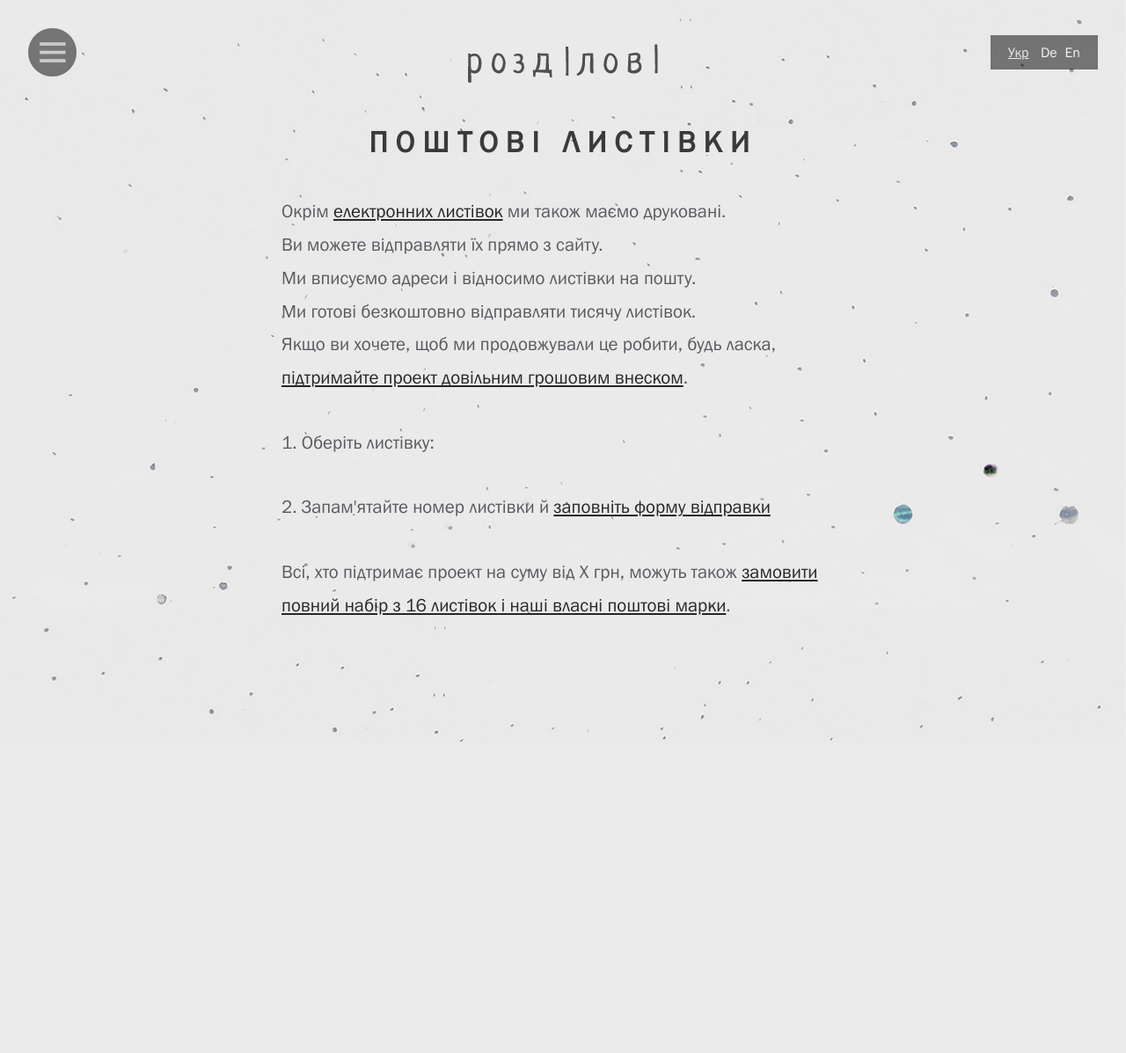
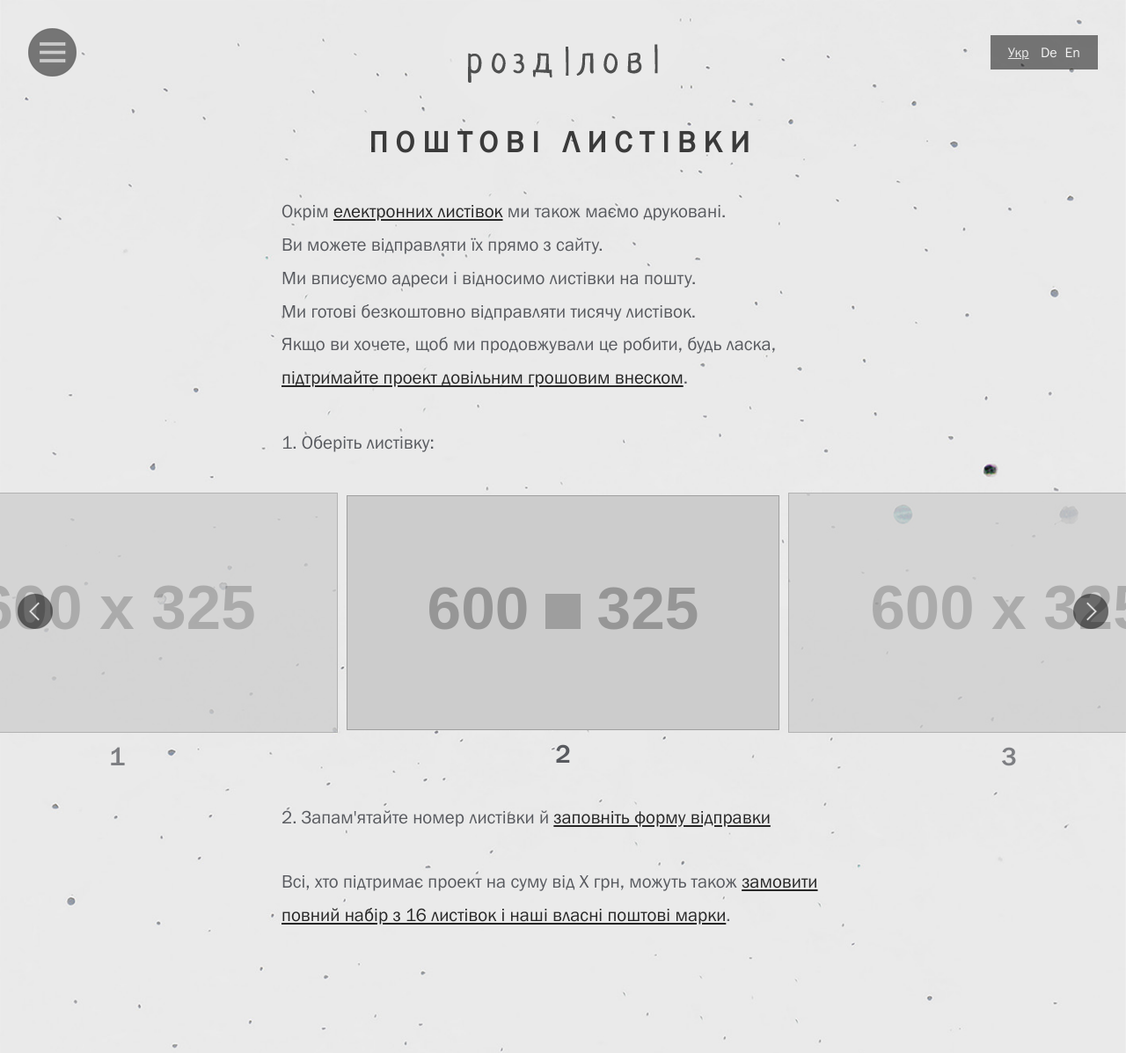
Before and after one commit to karshina/Rozdilovi, a PHP site: page /send-postcards.html in a window 1280 px wide. Shown: the whole page at 88% size. Before the commit the page ends 844 px from the top, so only its background shows below. Run offline with PHP 8.4, Linux system fonts and the light colour scheme; grey boxes labelled with a size stand in for pictures from a placeholder-image service; some libraries are stand-ins or nearby versions; grey boxes are pictures that could not be loaded.

Commit message:
Add postcard slider

```diff
--- a/css/common.css
+++ b/css/common.css
@@ -42,8 +42,10 @@ h3 {
 .container {
     max-width: 640px;
     margin: 0 auto;
+    overflow: hidden;
+}
+.container:last-of-type {
     padding-bottom: 130px;
-    overflow: hidden;
 }
 
 .container a, .container p,
--- /dev/null
+++ b/css/send-postcards.css
@@ -0,0 +1,139 @@
+.postcards-slider {
+    position: relative;
+    height: 321px;
+    margin: 30px 0;
+    overflow: hidden;
+}
+
+.postcards-slider>div:first-child {
+    width: 9999px;
+    position: relative;
+    top: 0;
+    -webkit-transition: left 0.3s;
+    -moz-transition: left 0.3s;
+    -o-transition: left 0.3s;
+    -ms-transition: left 0.3s;
+    transition: left 0.3s;
+}
+
+.postcards-slider #prev,
+.postcards-slider #next {
+    top: 50%;
+    margin-top: -45px;
+}
+
+.postcards-slider #prev {
+    left: 20px;
+}
+
+.postcards-slider #next {
+    right: 20px;
+}
+
+.postcards-slider .postcard {
+    float: left;
+    position: relative;
+    opacity: 0.75;
+    vertical-align: middle;
+    margin-right: 10px;
+}
+
+.postcards-slider .postcard .flip {
+    border: 1px solid #9f9f9f;
+    position: relative;
+    width: 500px;
+    height: 271px;
+}
+
+.postcards-slider .postcard.current {
+    opacity: 1;
+    margin-top: 3px;
+}
+
+.postcards-slider .postcard.current .flip {
+    width: 490px;
+    height: 265px;
+    -moz-transform-style: preserve-3d;
+    -webkit-transform-style: preserve-3d;
+    -o-transform-style: preserve-3d;
+    -ms-transform-style: preserve-3d;
+    transform-style: preserve-3d;
+    -webkit-transition: transform 1s;
+    -moz-transition: transform 1s;
+    -o-transition: transform 1s;
+    -ms-transition: transform 1s;
+    transition: transform 1s;
+    -webkit-perspective: 800px;
+    -moz-perspective: 800px;
+    -o-perspective: 800px;
+    -ms-perspective: 800px;
+    perspective: 800px;
+}
+
+.postcards-slider .postcard .front,
+.postcards-slider .postcard .back {
+    display: block;
+    position: absolute;
+    top: 0;
+    left: 0;
+    width: 100%;
+    height: 100%;
+    -webkit-backface-visibility: hidden;
+    -moz-backface-visibility: hidden;
+    -o-backface-visibility: hidden;
+    -ms-backface-visibility: hidden;
+    backface-visibility: hidden;
+}
+
+.postcards-slider .postcard.current .back {
+    -webkit-transform: rotateY(180deg);
+    -moz-transform: rotateY(180deg);
+    -o-transform: rotateY(180deg);
+    -ms-transform: rotateY(180deg);
+    transform: rotateY(180deg);
+}
+
+.postcards-slider .postcard.current .flip.rotate {
+    -webkit-transform: rotateY(180deg);
+    -moz-transform: rotateY(180deg);
+    -o-transform: rotateY(180deg);
+    -ms-transform: rotateY(180deg);
+    transform: rotateY(180deg);
+}
+
+#rotate {
+    display: block;
+    position: absolute;
+    width: 40px;
+    height: 40px;
+    top: 50%;
+    left: 50%;
+    margin-left: -20px;
+    margin-top: -45px;
+    cursor: pointer;
+    z-index: 1;
+    background: green url('/img/irotate.png') no-repeat center center;
+}
+
+.postcards-slider .postcard .number {
+    position: absolute;
+    bottom: -50px;
+    left: 50%;
+    margin-left: -50px;
+    width: 100px;
+    height: 50px;
+    text-align: center;
+    font-size: 30px;
+    color: #585a5f;
+    font-family: FranklinGothicMedium;
+}
+
+.postcards-slider .current.postcard:after {
+    bottom: -52px;
+}
+
+@media (-webkit-min-device-pixel-ratio: 2), (min-resolution: 192dpi) {
+    .postcards-slider .postcard.current:before {
+        background-image: url('/img/irotate@2x.png');
+    }
+}
--- a/js/share.js
+++ b/js/share.js
@@ -1,4 +1,3 @@
-
 $(document).ready(function($) {
     $('.share-tab').on('click', function(e) {
         var $tab = $(e.currentTarget);
--- /dev/null
+++ b/js/slider.js
@@ -0,0 +1,49 @@
+$(document).ready(function() {
+    $postcardsContainer = $('.postcards-slider>div:first-child')
+    $nextPostcard = $('.postcards-slider #next')
+    $prevPostcard = $('.postcards-slider #prev')
+    $rotatePostcard = $('.postcards-slider #rotate')
+
+    $nextPostcard.on('click', function() {
+        var $current = $('.postcards-slider .postcard.current');
+        var $next = $($current.next());
+        if ($next.length != 0) {
+            $current.removeClass('current');
+            $next.addClass('current');
+            centerSlide($next);
+        };
+    });
+
+    $prevPostcard.on('click', function() {
+        var $current = $('.postcards-slider .postcard.current');
+        var $prev = $($current.prev());
+        if ($prev.length != 0) {
+            $current.removeClass('current');
+            $prev.addClass('current');
+            centerSlide($prev);
+        };
+    });
+
+    $rotatePostcard.on('click', function() {
+        $('.postcards-slider .postcard.current .flip').toggleClass('rotate');
+    });
+
+    $( window ).resize(function() {
+        centerCurrentSlide();
+    });
+
+    function centerSlide($slide) {
+        var containerLeft = $postcardsContainer.position().left
+        var offset = $slide.offset().left
+        var wantedOffset = ($(window).width() - $slide.width()) / 2.0
+        $postcardsContainer.css({
+            left: containerLeft + (wantedOffset - offset)
+        });
+    };
+
+    function centerCurrentSlide() {
+        centerSlide($('.postcards-slider .postcard.current'));
+    };
+
+    centerCurrentSlide();
+});
--- a/send-postcards.html
+++ b/send-postcards.html
@@ -13,6 +13,7 @@
 
         <link rel="stylesheet" href="/css/normalize.min.css">
         <link rel="stylesheet" href="/css/common.css?v=1481403563">
+        <link rel="stylesheet" href="/css/share.css?v=1481403563">
         <link rel="stylesheet" href="/css/send-postcards.css">
 
         <meta property="og:title" content="роздІловІ"/>
@@ -70,7 +71,7 @@
             <a class="current" href="/">Укр</a>&nbsp;&nbsp;&nbsp;<a href="/de/">De</a>&nbsp;&nbsp;<a href="/en/">En</a>
         </div>
 
-        <article class="container">
+        <section class="container">
             <div class="logo-dark"></div>
             <h1>Поштові листівки</h1>
             <p>
@@ -81,17 +82,70 @@
                 Якщо ви хочете, щоб ми продовжували це робити, будь ласка, <a href="https://www.liqpay.com/api/3/checkout?data=&signature=" target="_blank">підтримайте проект довільним грошовим внеском</a>.
             </p><br/>
             <p>1. Оберіть листівку:</p>
-            <br/>
+        </section>
 
+        <div class="postcards-slider">
+            <div>
+                <div class="postcard">
+                    <div class="number">1</div>
+                    <div class="flip">
+                        <img class="front" src="http://placehold.it/600x325?text=front" />
+                        <img class="back" src="http://placehold.it/600x325?text=back" />
+                    </div>
+                </div>
+                <div class="postcard current">
+                    <div class="number">2</div>
+                    <div class="flip">
+                        <img class="front" src="http://placehold.it/600x325?text=front" />
+                        <img class="back" src="http://placehold.it/600x325?text=back" />
+                    </div>
+                </div>
+                <div class="postcard">
+                    <div class="number">3</div>
+                    <div class="flip">
+                        <img class="front" src="http://placehold.it/600x325?text=front" />
+                        <img class="back" src="http://placehold.it/600x325?text=back" />
+                    </div>
+                </div>
+                <div class="postcard">
+                    <div class="number">4</div>
+                    <div class="flip">
+                        <img class="front" src="http://placehold.it/600x325?text=front" />
+                        <img class="back" src="http://placehold.it/600x325?text=back" />
+                    </div>
+                </div>
+                <div class="postcard">
+                    <div class="number">5</div>
+                    <div class="flip">
+                        <img class="front" src="http://placehold.it/600x325?text=front" />
+                        <img class="back" src="http://placehold.it/600x325?text=back" />
+                    </div>
+                </div>
+                <div class="postcard">
+                    <div class="number">6</div>
+                    <div class="flip">
+                        <img class="front" src="http://placehold.it/600x325?text=front" />
+                        <img class="back" src="http://placehold.it/600x325?text=back" />
+                    </div>
+                </div>
+            </div>
+
+            <div id="prev"></div>
+            <div id="next"></div>
+            <div id="rotate"></div>
+        </div>
+
+        <section class="container">
             <p>2. Запам'ятайте номер листівки й <a href="https://docs.google.com/forms/" target="_blank">заповніть форму відправки</a></p>
             <br/>
             <p>Всі, хто підтримає проект на суму від Х грн, можуть також <a href="https://docs.google.com/forms/" target="_blank">замовити повний набір з 16 листівок і наші власні поштові марки</a>.</p>
-        </article>
+        </section>
 
         <script src="//ajax.googleapis.com/ajax/libs/jquery/1.11.2/jquery.min.js"></script>
         <script>window.jQuery || document.write('<script src="/js/vendor/jquery-1.11.2.min.js"><\/script>')</script>
 
         <script src="/js/vendor/retina.min.js"></script>
         <script src="/js/nav.js"></script>
+        <script src="/js/slider.js"></script>
     </body>
 </html>
```
Also changed, not shown: css/send-ecards.css (+23 -4 lines), send-ecards.html (+38 -0 lines).
